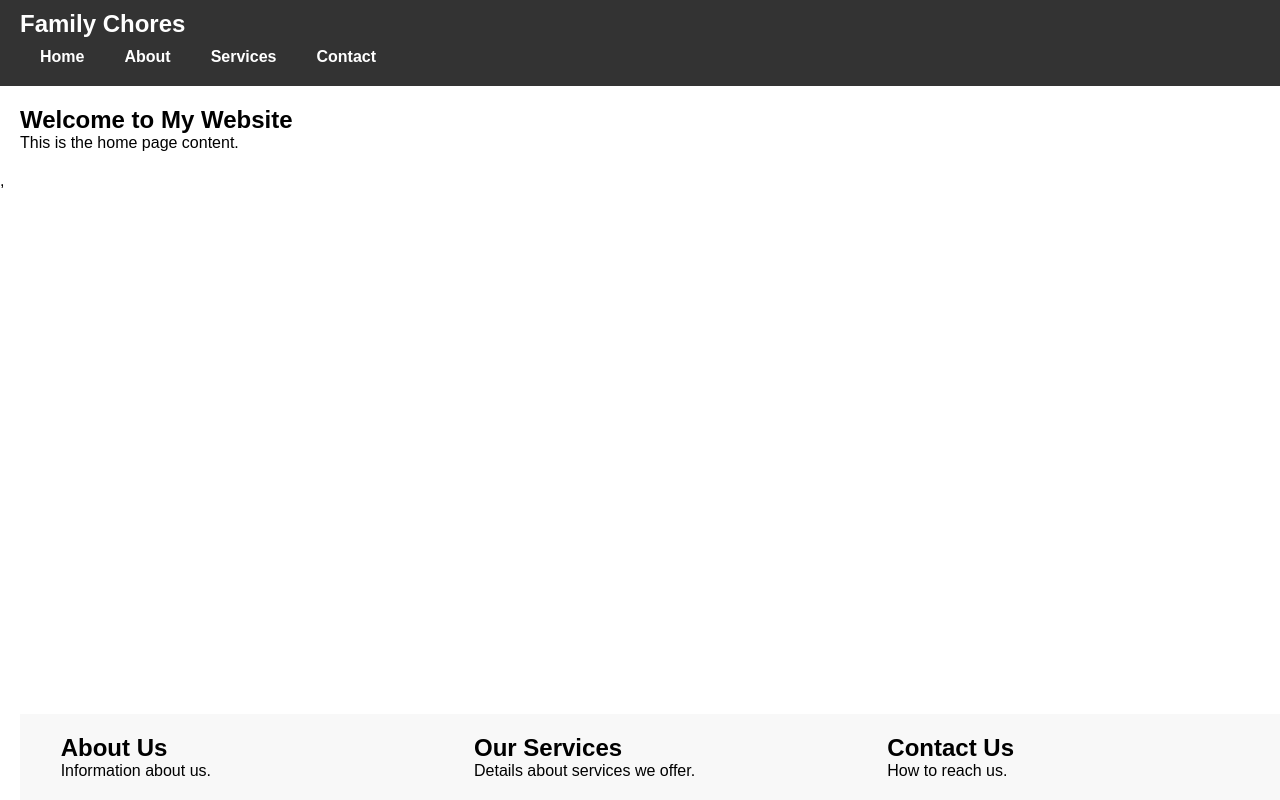
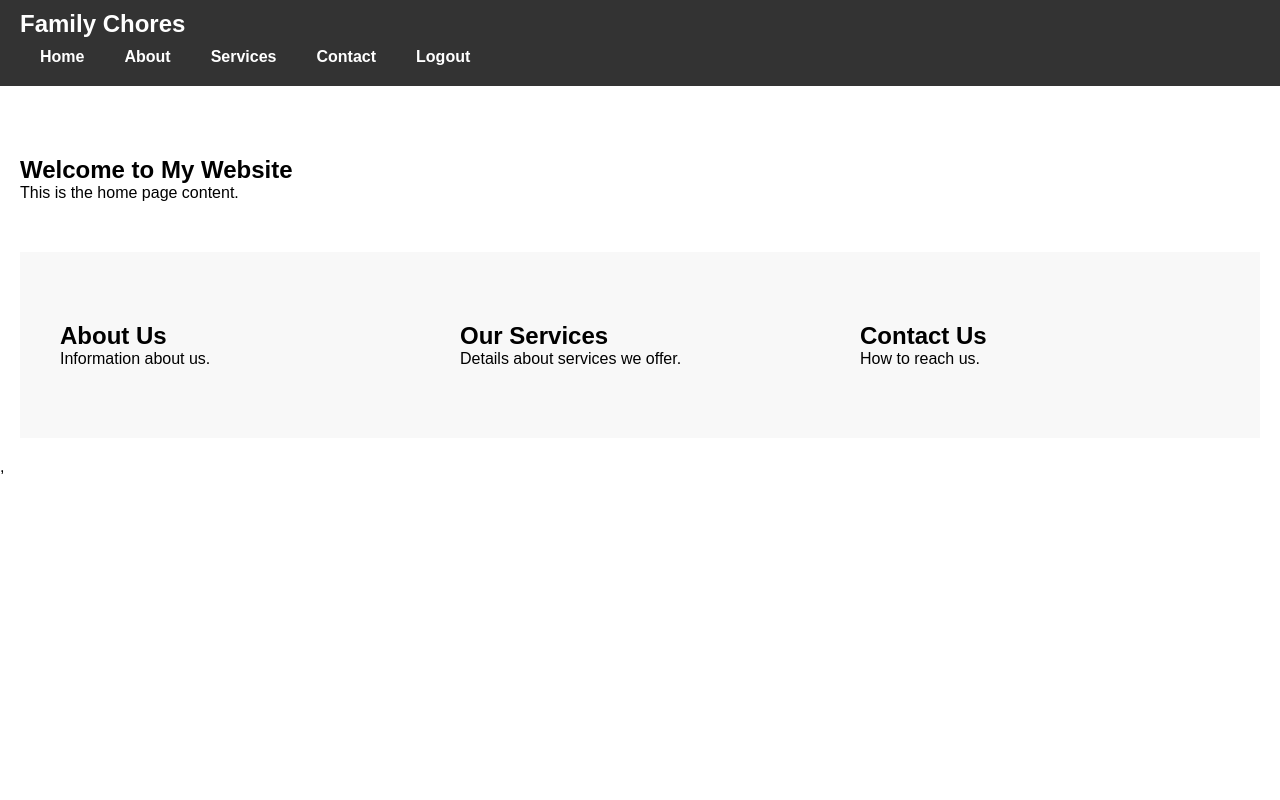
Before and after one commit to bennybak/family, a React (Create React App) app in the folder frontend/: page /home in a window 1280 px wide. Built offline with nearby package versions, Linux system fonts and the light colour scheme; sample sign-in values are in the browser's storage.

Commit message:
Add logout button

```diff
--- a/frontend/src/components/Menu.tsx
+++ b/frontend/src/components/Menu.tsx
@@ -1,8 +1,10 @@
 import React, { useState } from 'react';
 import '../css/Menu.css'; // Import the CSS for the menu styles
+import { useAuth } from '../AuthContext'; // Import the AuthContext
 
 const Menu: React.FC = () => {
   const [isOpen, setIsOpen] = useState(false);
+  const { user, logout } = useAuth(); // Get user and logout function from context
 
   const toggleMenu = () => {
     setIsOpen(!isOpen);
@@ -23,6 +25,11 @@ const Menu: React.FC = () => {
         <li><a href="#about">About</a></li>
         <li><a href="#services">Services</a></li>
         <li><a href="#contact">Contact</a></li>
+        {user ? (
+          <li><button onClick={logout}>Logout</button></li> // Show Logout if user is logged in
+        ) : (
+          <li><button onClick={() => alert("Login functionality not implemented")}>Login</button></li> // Placeholder for Login
+        )}
       </ul>
     </nav>
   );
--- a/frontend/src/css/Home.css
+++ b/frontend/src/css/Home.css
@@ -6,6 +6,9 @@
 
 body {
   font-family: Arial, sans-serif;
+  display: flex;
+  flex-direction: column;
+  min-height: 100vh; /* Ensure body is at least the height of the viewport */
 }
 
 header {
@@ -62,7 +65,7 @@ ul li a:hover {
   margin: 4px;
 }
 
-/* Responsive Design */
+/* Ensuring burger menu visibility */
 @media (max-width: 768px) {
   ul {
     flex-direction: column;
@@ -84,42 +87,46 @@ ul li a:hover {
   }
 
   .burger {
-    display: flex;
+    display: flex; /* Ensure the burger menu is visible on small screens */
   }
 }
 
 main {
   padding: 20px;
-  flex: 1; /* Makes the main section take up the remaining height */
+  flex: 1; /* Makes the main content expand and take up the available height */
 }
 
-/* Footer-like styling for About Us, Services, and Contact Us sections */
 .footer-sections {
   display: flex;
-  justify-content: space-around; /* Spreads the sections evenly */
+  justify-content: space-around; /* Spread footer sections evenly */
   background-color: #f8f8f8; /* Light background for better visibility */
-  padding: 20px; /* Adds padding to the footer */
-  position: absolute;
+  padding: 20px;
+  position: relative;
   bottom: 0;
   width: 100%;
 }
 
-/* Each section takes a percentage of the width */
 .footer-sections section {
   width: 30%; /* Each section will take up 30% of the footer's width */
 }
 
-.footer-sections h2 {
+.footer-sections h2, .footer-sections p {
   margin: 0;
 }
 
-.footer-sections p {
-  margin: 0;
+/* Responsive design for the footer sections */
+@media (max-width: 768px) {
+  .footer-sections {
+    flex-direction: column;
+    align-items: center;
+  }
+
+  .footer-sections section {
+    width: 100%;
+    margin: 10px 0;
+  }
 }
 
-/* Body and html to make sure the page height covers full screen */
 body, html {
-  height: 100%;
-  margin: 0;
-  padding: 0;
+  height: 100%; /* Ensure the body and html take up full height */
 }
--- a/frontend/src/css/Menu.css
+++ b/frontend/src/css/Menu.css
@@ -1,5 +1,6 @@
 nav {
   position: relative;
+  z-index: 1000; /* Ensure the menu is above the content */
 }
 
 ul {
@@ -7,23 +8,37 @@ ul {
   display: flex;
   margin: 0;
   padding: 0;
+  justify-content: center; /* Center all menu items horizontally */
 }
 
 ul li {
   margin: 0 10px;
+  display: flex;
+  justify-content: center;
+  align-items: center; /* Ensures all items inside li, including button, are centered */
 }
 
-ul li a {
+/* Common styles for both anchor and button elements */
+ul li a,
+ul li button {
   text-decoration: none;
   color: white;
   font-weight: bold;
   padding: 10px;
   display: block;
+  background: none;
+  border: none;
+  cursor: pointer;
+  font-size: 16px; /* Ensure same font size for both */
+  font-family: inherit; /* Inherit font family from parent */
+  text-align: center; /* Ensures button text is centered */
 }
 
-ul li a:hover {
+ul li a:hover,
+ul li button:hover {
   background-color: #575757;
   border-radius: 5px;
+  text-decoration: none; /* Make sure no underline appears */
 }
 
 .burger {
@@ -49,6 +64,7 @@ ul li a:hover {
     background-color: #333;
     width: 100%;
     display: none;
+    z-index: 1000; /* Ensure menu stays above content */
   }
 
   ul.active {
@@ -64,3 +80,13 @@ ul li a:hover {
     display: flex;
   }
 }
+
+main {
+  padding: 20px;
+  z-index: 1; /* Ensure content stays behind the menu */
+  position: relative;
+}
+
+section {
+  margin: 50px 0;
+}
```
